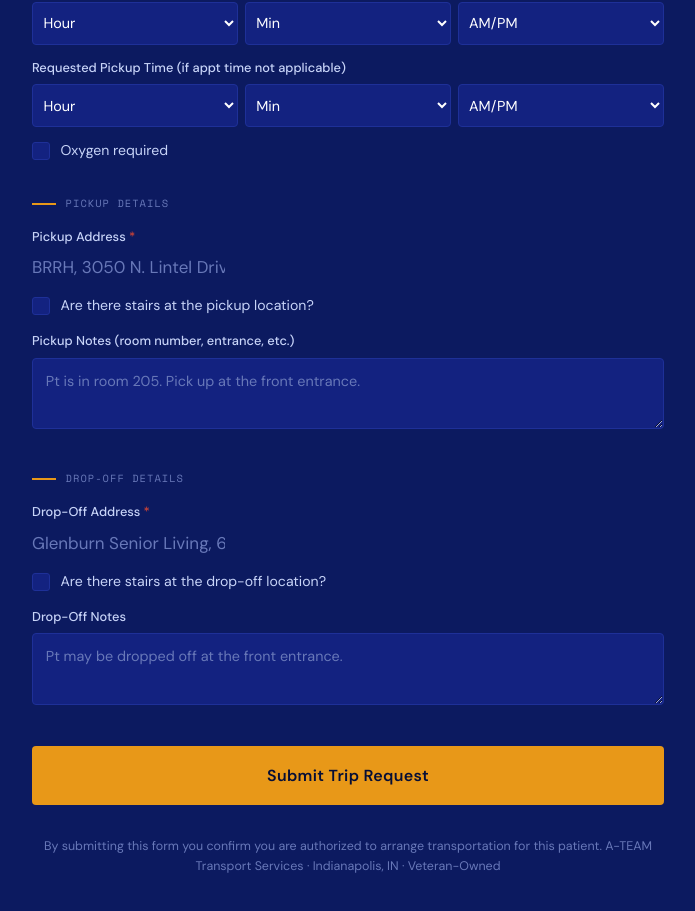
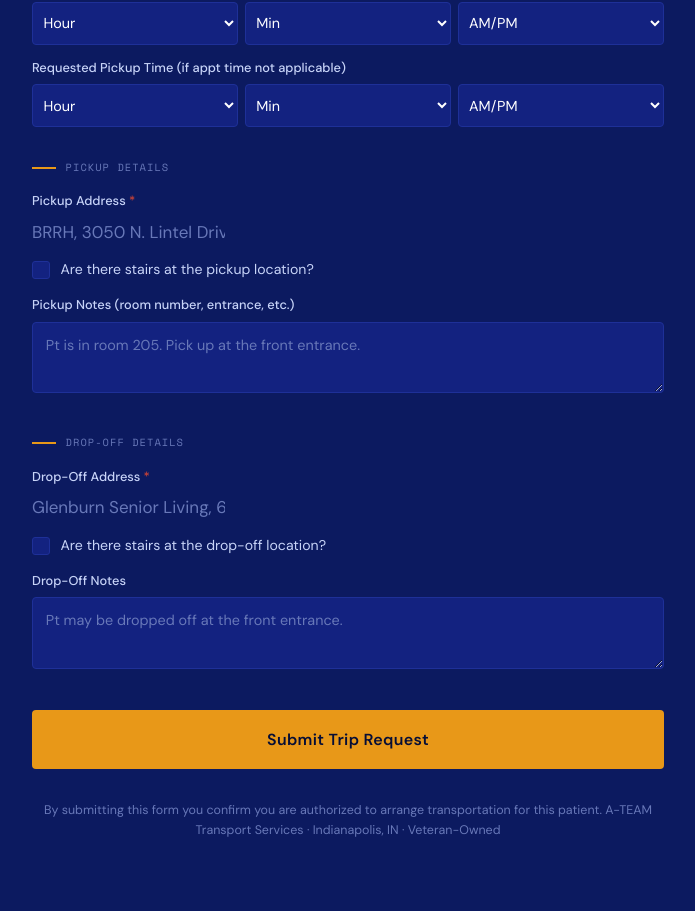
Before and after one commit to godfathereltee/ateam-transport, a Next.js app: page /book in a window 1280 px wide. Shown: the part 1084-1995 px from the top of the page, without its empty margins (292-987 px from the left). Built offline with nearby package versions, Linux system fonts and the light colour scheme.

Commit message:
Remove oxygen required field from booking form

```diff
--- a/src/app/book/page.tsx
+++ b/src/app/book/page.tsx
@@ -200,7 +200,6 @@ export default function BookingPage() {
               <Field label="Requested Pickup Time (if appt time not applicable)">
                 <TimePicker value={form.pickup_time} onChange={v => set('pickup_time', v)} />
               </Field>
-              <CheckRow label="Oxygen required" checked={form.oxygen_required} onChange={v => set('oxygen_required', v)} />
             </div>
           </section>
 
```
